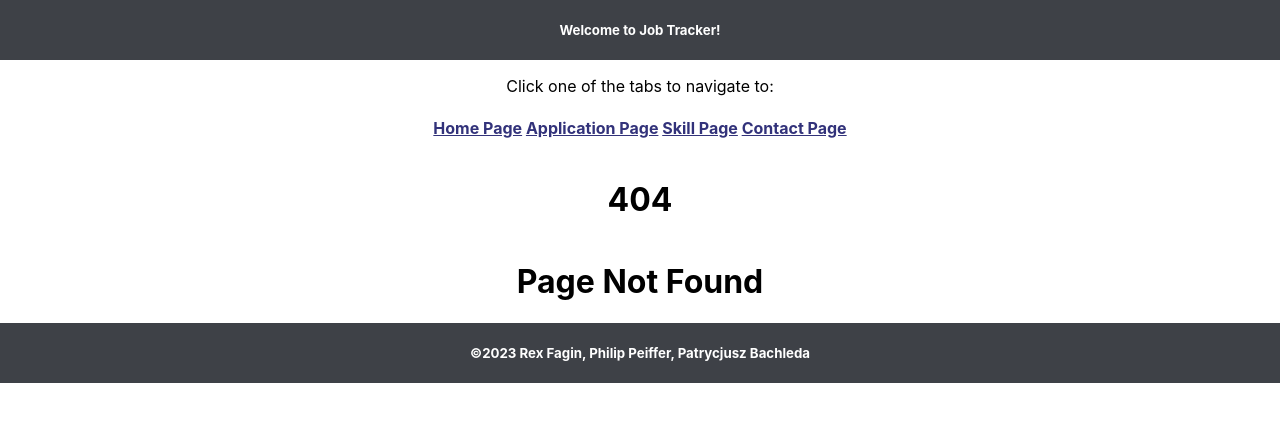
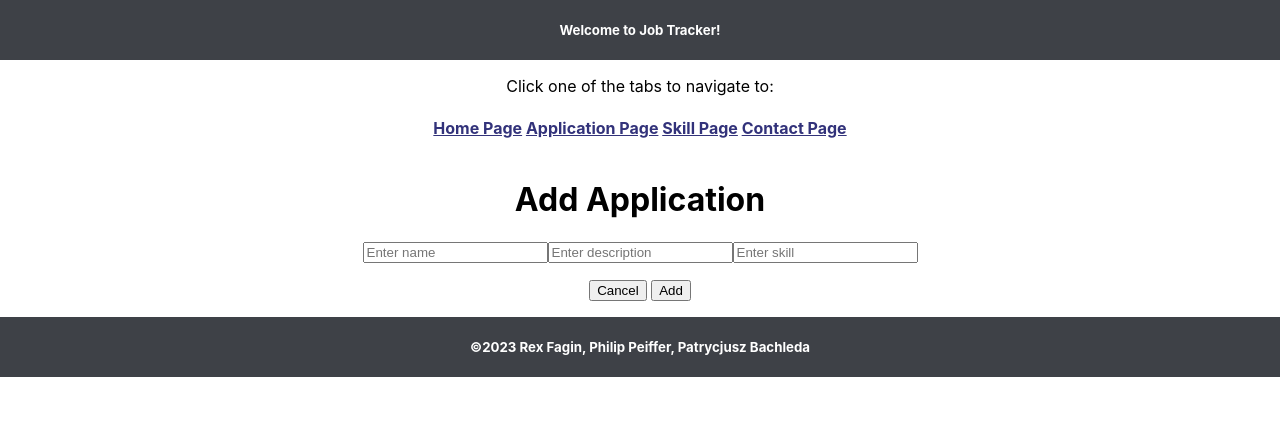
Before and after one commit to faginr/Job-Tracker, a React (Create React App) app in the folder react-frontend/: page /add-application in a window 1280 px wide. Before the commit this address had no page. Shown: the top 422 px of the page. Built offline with nearby package versions, Linux system fonts and the light colour scheme.

Commit message:
working basic application page

```diff
--- a/react-frontend/src/App.js
+++ b/react-frontend/src/App.js
@@ -1,13 +1,21 @@
-import './styles.css';
+import './App.css';
 import { Routes, Route } from 'react-router-dom';
+import React from 'react';
+import { useState } from 'react';
+
 import HomePage from './pages/HomePage';
 import ApplicationPage from './pages/ApplicationPage';
+import AddApplicationPage from './pages/AddApplicationPage';
+import EditApplicationPage from './pages/EditApplicationPage';
 import SkillPage from './pages/SkillPage';
 import ContactPage from './pages/ContactPage';
-import Navigation from './components/Navigation';
 import NotFound from './pages/NotFound';
 
+import Navigation from './components/Navigation';
+
 function App() {
+  const [applicationToEdit, setApplicationToEdit] = useState();
+
   return (
     <div className="App">
       <header className="App-header">
@@ -19,9 +27,17 @@ function App() {
       <main className="App-main">
           <Routes>
             <Route path="/" element={<HomePage />} />
-            <Route path="/applications" element={<ApplicationPage />} />
+
+            <Route path="/applications" element={<ApplicationPage setApplicationToEdit={setApplicationToEdit} />} />
+
+            <Route path="/add-application" element={<AddApplicationPage />} />
+
+            <Route path="/edit-application" element={<EditApplicationPage applicationToEdit={applicationToEdit} />} />
+
             <Route path="/skills" element={<SkillPage />} />
+
             <Route path="/contacts" element={<ContactPage />} />
+
             <Route path="*" element={<NotFound />} />
           </Routes>
       </main>
--- a/react-frontend/src/components/Application.js
+++ b/react-frontend/src/components/Application.js
@@ -1,13 +1,13 @@
 import React from 'react';
 import { MdDeleteForever, MdEdit } from 'react-icons/md';
 
-function Application({ application, onDelete }) {
+function Application({ application, onDelete, onEdit }) {
   return (
     <tr>
       <td>{application.name}</td>
       <td>{application.description}</td>
       <td>{application.skill}</td>
-      <td>Edit</td>
+      <td><MdEdit onClick={() => onEdit(application)} /></td>
       <td><MdDeleteForever onClick={() => onDelete(application.id)} /></td>
     </tr>
   );
--- a/react-frontend/src/components/ApplicationList.js
+++ b/react-frontend/src/components/ApplicationList.js
@@ -1,14 +1,15 @@
 import React from 'react';
 import Application from './Application';
 
-function ApplicationList({ applications, onDelete }) {
+function ApplicationList({ applications, onDelete, onEdit }) {
+
   return (
     <table id="applications">
       <thead>
         <tr>
-          <th>Name</th>
-          <th>Description</th>
-          <th>Skill</th>
+          <th>Job Name</th>
+          <th>Job Description</th>
+          <th>Required Skills</th>
           <th>Edit</th>
           <th>Delete</th>
         </tr>
@@ -16,6 +17,7 @@ function ApplicationList({ applications, onDelete }) {
       <tbody>
         {applications.map((application, i) => <Application application={application}
           onDelete={onDelete}
+          onEdit={onEdit}
           key={i} />)}
       </tbody>
     </table>
--- a/react-frontend/src/pages/AddApplicationPage.js
+++ b/react-frontend/src/pages/AddApplicationPage.js
@@ -0,0 +1,64 @@
+import React, { useState } from 'react';
+import { useNavigate } from "react-router-dom";
+
+export const AddApplicationPage = () => {
+
+  const [name, setName] = useState('');
+  const [description, setDescription] = useState('');
+  const [skill, setSkill] = useState('');
+
+  const navigate = useNavigate();
+
+  const addApplication = async () => {
+
+    const newApplication = { name, description, skill };
+
+    const response = await fetch('/applications', {
+      method: 'POST',
+      body: JSON.stringify(newApplication),
+      headers: {
+        'Content-Type': 'application/json',
+      },
+    });
+
+    if(response.status === 201){
+      alert("Successfully added the application!");
+    } else {
+      alert(`Failed to add application, status code = ${response.status}`);
+    }
+
+    navigate(-1);  // goes back to Application Page
+  };
+
+  return (
+    <div>
+      <h1>Add Application</h1>
+      <input
+        type="text"
+        placeholder="Enter name"
+        value={name}
+        onChange={e => setName(e.target.value)} />
+      <input
+        type="text"
+        value={description}
+        placeholder="Enter description"
+        onChange={e => setDescription(e.target.value)} />
+      <input
+        type="text"
+        placeholder="Enter skill"
+        value={skill}
+        onChange={e => setSkill(e.target.value)} />
+      <p>
+        <button
+          onClick={() => navigate(-1)}
+        >Cancel</button>
+        <> </>
+        <button
+          onClick={addApplication}
+        >Add</button>
+      </p>
+    </div>
+  );
+}
+
+export default AddApplicationPage;
--- a/react-frontend/src/pages/ApplicationPage.js
+++ b/react-frontend/src/pages/ApplicationPage.js
@@ -1,12 +1,13 @@
 import React from 'react';
-import { Link } from 'react-router-dom';
+import { Link, useNavigate } from 'react-router-dom';
 import ApplicationList from '../components/ApplicationList';
 import { useState, useEffect } from 'react';
-import { useHistory } from 'react-router-dom';
 
-function ApplicationPage() {
+function ApplicationPage({ setApplicationToEdit }) {
 
   const [applications, setApplications] = useState([]);
+
+  const navigate = useNavigate();
 
   const onDelete = async id => {
     const response = await fetch(`/applications/${id}`, { method: 'DELETE' });
@@ -16,7 +17,12 @@ function ApplicationPage() {
     } else {
         console.error(`Failed to delete application with id = ${id}, status code = ${response.status}`)
     }
-};
+  };
+
+  const onEdit = application => {
+    setApplicationToEdit(application);
+    navigate("/edit-application");
+  };
 
   const loadApplications = async () => {
     const response = await fetch('/applications');
@@ -35,7 +41,13 @@ function ApplicationPage() {
       <div>
         <p>Hello Username!</p>
         <p>List of your applications:</p>
-        <ApplicationList applications={applications} onDelete={onDelete}></ApplicationList>
+        <ApplicationList
+          applications={applications}
+          onDelete={onDelete}
+          onEdit={onEdit}></ApplicationList>
+        <p>
+          <Link to="/add-application">Add a New Application</Link>
+        </p>
       </div>
     </>
   );
--- /dev/null
+++ b/react-frontend/src/pages/EditApplicationPage.js
@@ -0,0 +1,61 @@
+import React, { useState } from 'react';
+import { useNavigate } from "react-router-dom";
+
+export const EditApplicationPage = ({ applicationToEdit }) => {
+
+  const [name, setName] = useState(applicationToEdit.name);
+  const [description, setDescription] = useState(applicationToEdit.description);
+  const [skill, setSkill] = useState(applicationToEdit.skill);
+
+  const navigate = useNavigate();
+
+  const editApplication = async () => {
+
+    const editedApplication = { name, description, skill };
+
+    const response = await fetch(`/applications/${applicationToEdit.id}`, {
+      method: 'PUT',
+      body: JSON.stringify(editedApplication),
+      headers: {
+        'Content-Type': 'application/json',
+      },
+    });
+
+    if(response.status === 200){
+      alert("Successfully edited the application!");
+    } else {
+      alert(`Failed to edit application, status code = ${response.status}`);
+    }
+
+    navigate(-1);  // goes back to Application Page
+  };
+
+  return (
+    <div>
+      <h1>Edit Application</h1>
+      <input
+        type="text"
+        value={name}
+        onChange={e => setName(e.target.value)} />
+      <input
+        type="text"
+        value={description}
+        onChange={e => setDescription(e.target.value)} />
+      <input
+        type="text"
+        value={skill}
+        onChange={e => setSkill(e.target.value)} />
+      <p>
+        <button
+          onClick={() => navigate(-1)}
+        >Cancel</button>
+        <> </>
+        <button
+          onClick={editApplication}
+        >Submit</button>
+      </p>
+    </div>
+  );
+}
+
+export default EditApplicationPage;
```
Also changed, not shown: react-frontend/src/App.css (renamed from react-frontend/src/styles.css), 1 other file (tests, documents, lock files or other folders).
